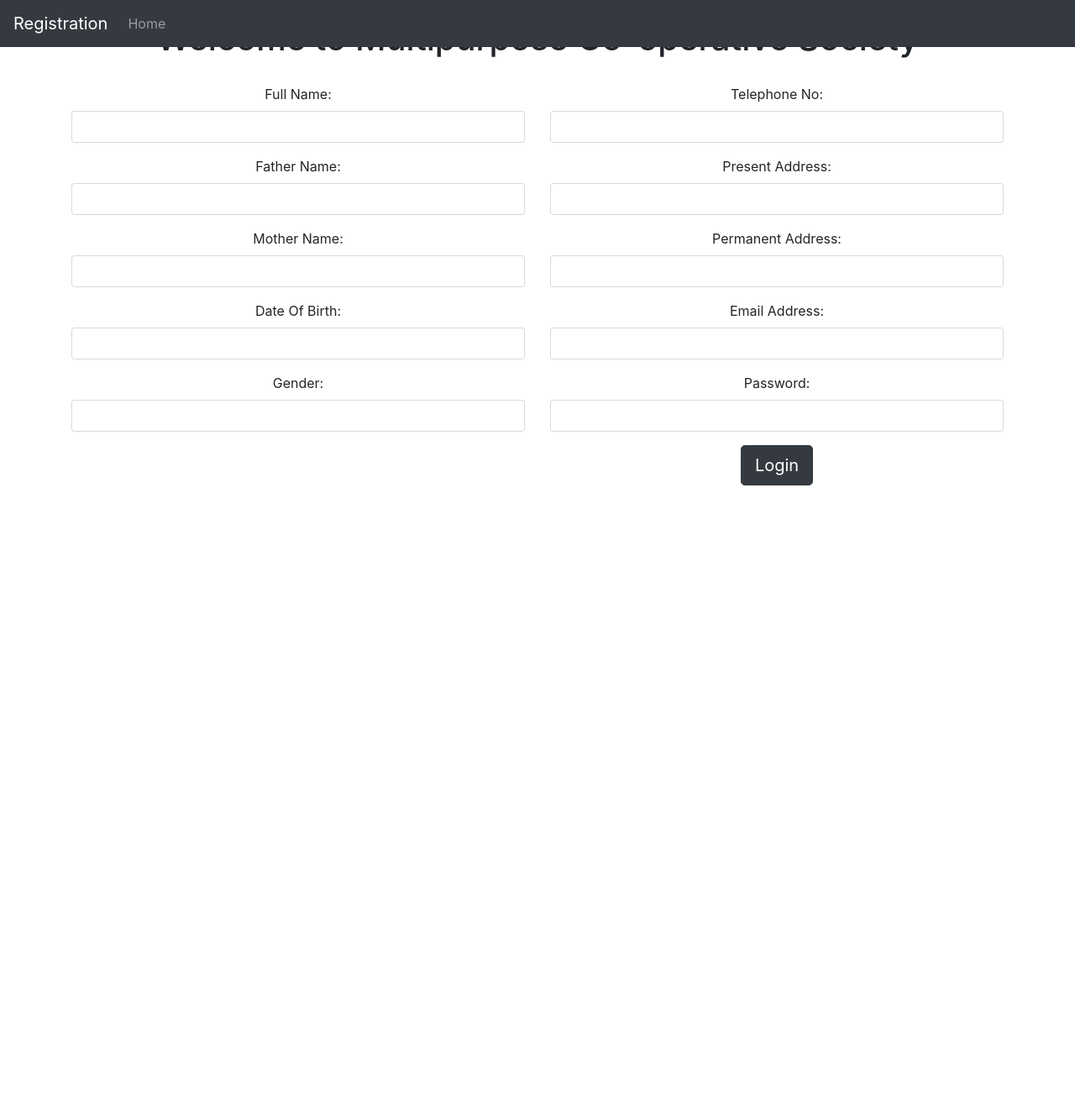
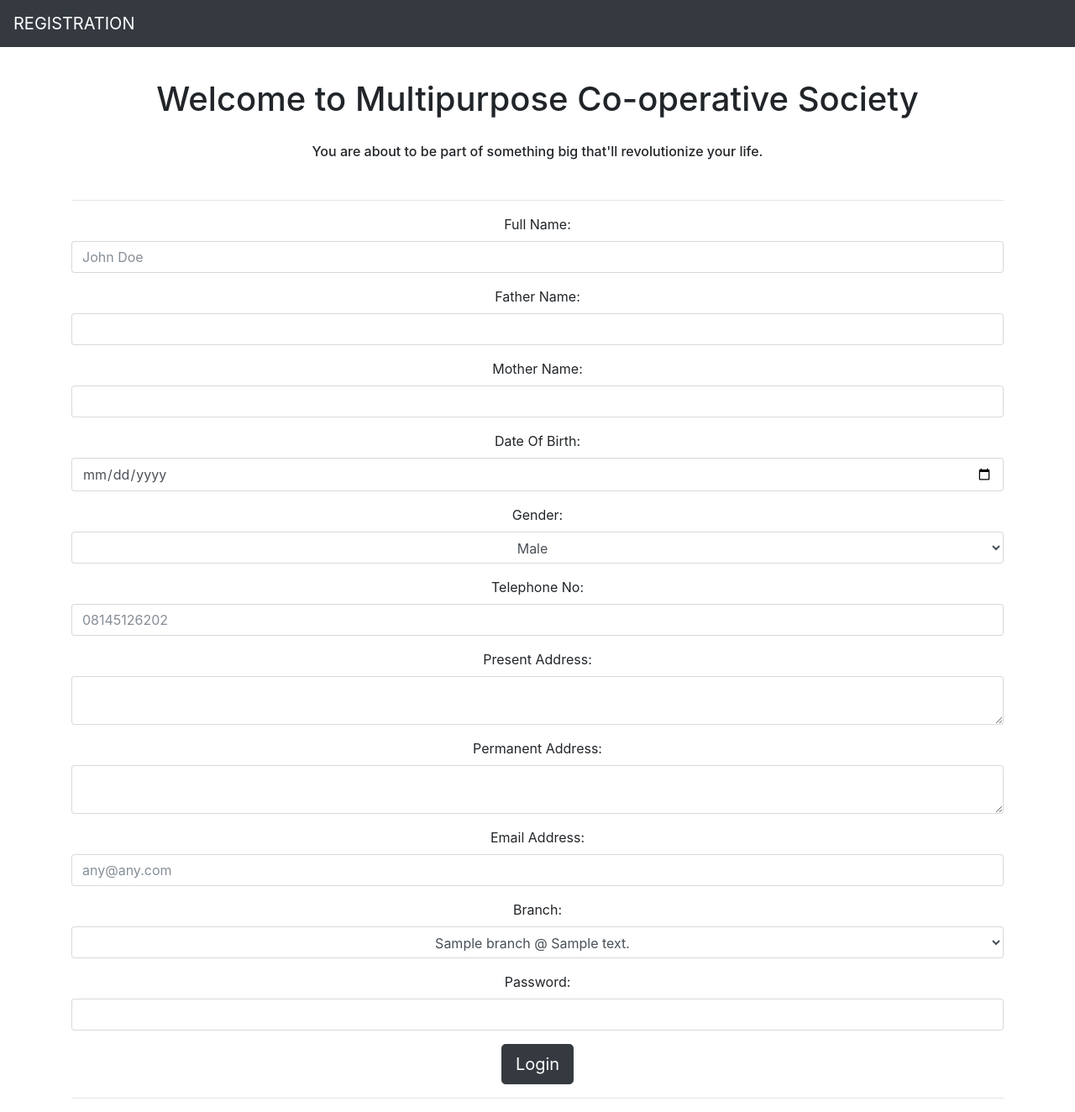
Before and after one commit to Akpughe/multipurpose_cooperative_society-master, a PHP site: page /File/register_user.php in a window 1280 px wide. Shown: the whole page at 84% size. Before the commit the page ends 578 px from the top, so only its background shows below. Run offline with PHP 8.4, Linux system fonts and the light colour scheme; tables that the repository leaves empty or names only in its code hold one stand-in row (values such as "Sample post"); data that the repository does not hold is empty; a stand-in replaces the project's code that opens the database connection.

Commit message:
fixed the login and register page for users
fixed the login and register page for users

```diff
--- a/js/ajaxhelper.js
+++ b/js/ajaxhelper.js
@@ -1,100 +1,37 @@
-$(document).ready(function () {
-    /*  $("#genFile_form").on("submit", function(e) {
-            var postData = $(this).serializeArray();
-            var formURL = $(this).attr("action");
-            $.ajax({
-                url: formURL,
-                type: "POST",
-                data: postData,
-                success: function(data, textStatus, jqXHR) {
-                    $('#genFile .response').html(data);
-            $('#genFile .response').fadeOut(1000, function() {
-              location.reload();
-            });
-                },
-                error: function(jqXHR, status, error) {
-                    console.log(status + ": " + error);
-                }
-            });
-            e.preventDefault();
-        });
-      $("#genUser_form").on("submit", function(e){
-        var postData = $(this).serializeArray();
-            var formURL = $(this).attr("action");
-            $.ajax({
-                url: formURL,
-                type: "POST",
-                data: postData,
-                success: function(data, textStatus, jqXHR) {
-                    $('#genUser .response2').html(data);
-            $('#genUser .response2').fadeOut(1000, function() {
-              location.reload();
-            });
-                },
-                error: function(jqXHR, status, error) {
-                    console.log(status + ": " + error);
-                }
-            });
-            e.preventDefault();
-      });
-      $("#genDept_form").on("submit", function(e){
-        var postData = $(this).serializeArray();
-            var formURL = $(this).attr("action");
-            $.ajax({
-                url: formURL,
-                type: "POST",
-                data: postData,
-                success: function(data, textStatus, jqXHR) {
-                    $('#genDept .response3').html(data);
-            $('#genDept .response3').fadeOut(1000, function() {
-              location.reload();
-            });
-                },
-                error: function(jqXHR, status, error) {
-                    console.log(status + ": " + error);
-                }
-            });
-            e.preventDefault();
-      });
-        $("#genFile_submit").on('click', function() {
-        if (confirm("Click Cancel to Edit Values Before Submitting and Click Ok to Submit !!.  Note You Won't Be able to Edit It Afterwards") == true){
-          $("#genFile_form").submit();
-        }
-        });
-      $("#genUser_submit").on('click', function(){
-        if (confirm("Click Cancel to Edit Values Before Submitting and Click Ok to Submit !!") == true){
-        $("#genUser_form").submit();
-      }
-      });
-      $("#genDept_submit").on('click', function(){
-        if (confirm("Click Cancel to Edit Values Before Submitting and Click Ok to Submit !!") == true){
-        $("#genDept_form").submit();
-      }
-      });
-    */
-
-    function submitCall(div_id) {
+/*Remember to use this fucntion name your form anyting_form,
+  The response div anything_form_response,
+  The button to trigger the submission anything_form_button,
+  then onclick of that button submitCall(anything) and watch the magic */
+function  submitCall(div_id) {
+    console.log(div_id);
+    event.preventDefault();
     let x = div_id;
-        if (confirm("Click Cancel to Edit Values Before Submitting and Click Ok to Submit !!") == true) {
+    console.log(x)
+    if (confirm("Click Cancel to Confirm Values Before Submitting and Click Ok to Submit !!") == true) {
         console.log(x);
         let form_id = "#" + x + "_form";
+        console.log(form_id)
         genericAjax(form_id);
     }
-    }
+};
 
  function genericAjax(x) {
-        var postData = $(this).serializeArray();
-        var formURL = $(this).attr("action");
+    var postData = $(x).serializeArray();
+    var formURL = $(x).attr("action");
     $.ajax({
         url: formURL,
         type: "POST",
         data: postData,
         success: function (data, textStatus, jqXHR) {
-                alert(data);
+            $(x+'_button').hide();
+            $(x+'_response').html(data);
+            $(x+'_response').focus();
+            console.log(data);
         },
         error: function (jqXHR, status, error) {
+            alert('Error please try again');
             console.log(status + ": " + error);
         }
     });
 }
-});
+// this code belongs to dop3ch3f
--- a/js/index.js
+++ b/js/index.js
@@ -22,4 +22,4 @@
         }
       });
     });
-    /*this code belongs to dop3ch3f */
+//this code belongs to dop3ch3f
--- a/register_user.php
+++ b/register_user.php
@@ -9,79 +9,89 @@ include './php/actions/conn.php';
     <meta name="viewport" content="width=device-width, initial-scale=1.0">
     <link href="./css/bootstrap.min.css" rel="stylesheet">
     <!--<script src="https://cdnjs.cloudflare.com/ajax/libs/popper.js/1.12.9/umd/popper.min.js" integrity="sha384-ApNbgh9B+Y1QKtv3Rn7W3mgPxhU9K/ScQsAP7hUibX39j7fakFPskvXusvfa0b4Q" crossorigin="anonymous"></script> -->
+    <script src="./js/jquery-3.3.1.min.js"></script>
     <script src="./js/bootstrap.min.js"></script>
-    <script src="./js/jquery-3.3.1.min.js"></script>
     <script src="./js/index.js"></script>
+    <script src="./js/ajaxhelper.js"></script>
 </head>
 <body data-spy="scroll" data-target=".navbar" data-offset="50">
-<nav class="navbar navbar-expand-md bg-dark navbar-dark fixed-top" id="navbar">
-  <a class="navbar-brand" href="#">Registration</a>
-  <button class="navbar-toggler" type="button" data-toggle="collapse" data-target="#navbarContent" aria-controls="navbarSupportedContent" aria-expanded="false" aria-label="Toggle navigation">
-    <span class="navbar-toggler-icon"></span>
-  </button>
-  <div class="collapse navbar-collapse" id="navbarContent">
-    <ul class="navbar-nav mr-auto">
-      <li class="nav-item">
-        <a class="nav-link" href="#">Home</a>
-      </li>
-    </ul>
-  </div>
+<nav class="navbar navbar-expand-md bg-dark navbar-dark fixed-top text-center" id="navbar">
+  <a class="navbar-brand" href="#">REGISTRATION</a>
 </nav>
-<br/>
+<br/><br/>
 <div class="container text-center">
-<h1>Welcome to Multipurpose Co-operative Society</h1>
-<br/>
-        <?php if ($result) echo $result;
-        if ($message) echo $message; ?>
+  <br/><br/>
+  <h1>Welcome to Multipurpose Co-operative Society</h1>
+  <br/>
+  <h6>You are about to be part of something big that'll revolutionize your life.</h6>
+   <br/>
+   <hr/>
+   <div id="register_form_response"></div>
   <div class="row">
         <div class="col-md">
-          <form method="POST" role="form" action="<?php echo htmlspecialchars($_SERVER["PHP_SELF"]); ?>">
+          <form method="POST" id="register_form" role="form" action="./php/actions/register.php///">
           <div class="form-group">
-              <label for="email">Full Name:</label>
-              <input type="email" class="form-control" name="email" id="email" />
+              <label for="full_name">Full Name:</label>
+              <input type="text" class="form-control" name="full_name" id="full_name" required placeholder="John Doe" />
             </div>
             <div class="form-group">
-              <label for="email">Father Name:</label>
-              <input type="email" class="form-control" name="email" id="email" />
+              <label for="father_name">Father Name:</label>
+              <input type="text" class="form-control" name="father_name" id="father_name" required />
             </div>
             <div class="form-group">
-              <label for="email">Mother Name:</label>
-              <input type="email" class="form-control" name="email" id="email" />
+              <label for="mother_number">Mother Name:</label>
+              <input type="text" class="form-control" name="mother_name" id="mother_name" required/>
             </div>
             <div class="form-group">
-              <label for="email">Date Of Birth:</label>
-              <input type="email" class="form-control" name="email" id="email" />
+              <label for="birthdate">Date Of Birth:</label>
+              <input type="date" class="form-control" name="birthdate" id="birthdate" required />
             </div>
             <div class="form-group">
-              <label for="email">Gender:</label>
-              <input type="email" class="form-control" name="email" id="email" />
+              <label for="gender">Gender:</label>
+              <select class="form-control text-center" name="gender" id="gender" required>
+                <option value="M">Male</option>
+                <option value="F">Female</option>
+              </select>
             </div>
-        </div>
-        <div class="col-md">
          <div class="form-group">
-              <label for="email">Telephone No:</label>
-              <input type="email" class="form-control" name="email" id="email" />
+              <label for="telephone">Telephone No:</label>
+              <input type="number" class="form-control" name="telephone" id="telephone" required placeholder="08145126202" max-length="11" />
          </div>
             <div class="form-group">
-              <label for="email">Present Address:</label>
-              <input type="email" class="form-control" name="email" id="email" />
+              <label for="present_address">Present Address:</label>
+              <textarea name="present_address" id="present_address" class="form-control" required></textarea>
             </div>
             <div class="form-group">
-              <label for="email">Permanent Address:</label>
-              <input type="email" class="form-control" name="email" id="email" />
+              <label for="permanent_address">Permanent Address:</label>
+              <textarea class="form-control" name="permanent_address" id="permanent_address" required></textarea>
             </div>
             <div class="form-group">
               <label for="email">Email Address:</label>
-              <input type="email" class="form-control" name="email" id="email" />
+              <input type="email" class="form-control" name="email" id="email" placeholder="any@any.com" />
             </div>
             <div class="form-group">
-              <label for="pwd">Password:</label>
-              <input type="password" class="form-control" name="pwd" id="pwd" />
+              <label for="branch_id">Branch:</label>
+              <select class="form-control text-center" name="branch_id" id="branch_id">
+              <?php
+              $bq = "SELECT * FROM `branchs`";
+              $r = mysqli_query($link, $bq);
+              if (mysqli_num_rows($r) > 0) {
+                while ($brow = mysqli_fetch_assoc($r)) {
+                  echo '<option value=' . $brow["branch_id"] . '><h6>' . $brow["name"] . ' @ ' . $brow["address"] . '</h6></option>';
+                }
+              }
+              ?>
+              </select>
             </div>
-            <button type="submit" class="btn btn-lg btn-dark">Login</button>
+            <div class="form-group">
+              <label for="password">Password:</label>
+              <input type="password" class="form-control" name="password" id="password" required />
+            </div>
+            <button type="button" class="btn btn-lg btn-dark" id="register_form_button" onclick="submitCall('register')">Login</button>
             </form>
         </div>
   </div>
+  <hr/>
 </div>
 </body>
 </html>
```
Also changed, not shown: php/actions/register.php (+28 -0 lines). Lines whose indentation alone changed are shown as unchanged.
